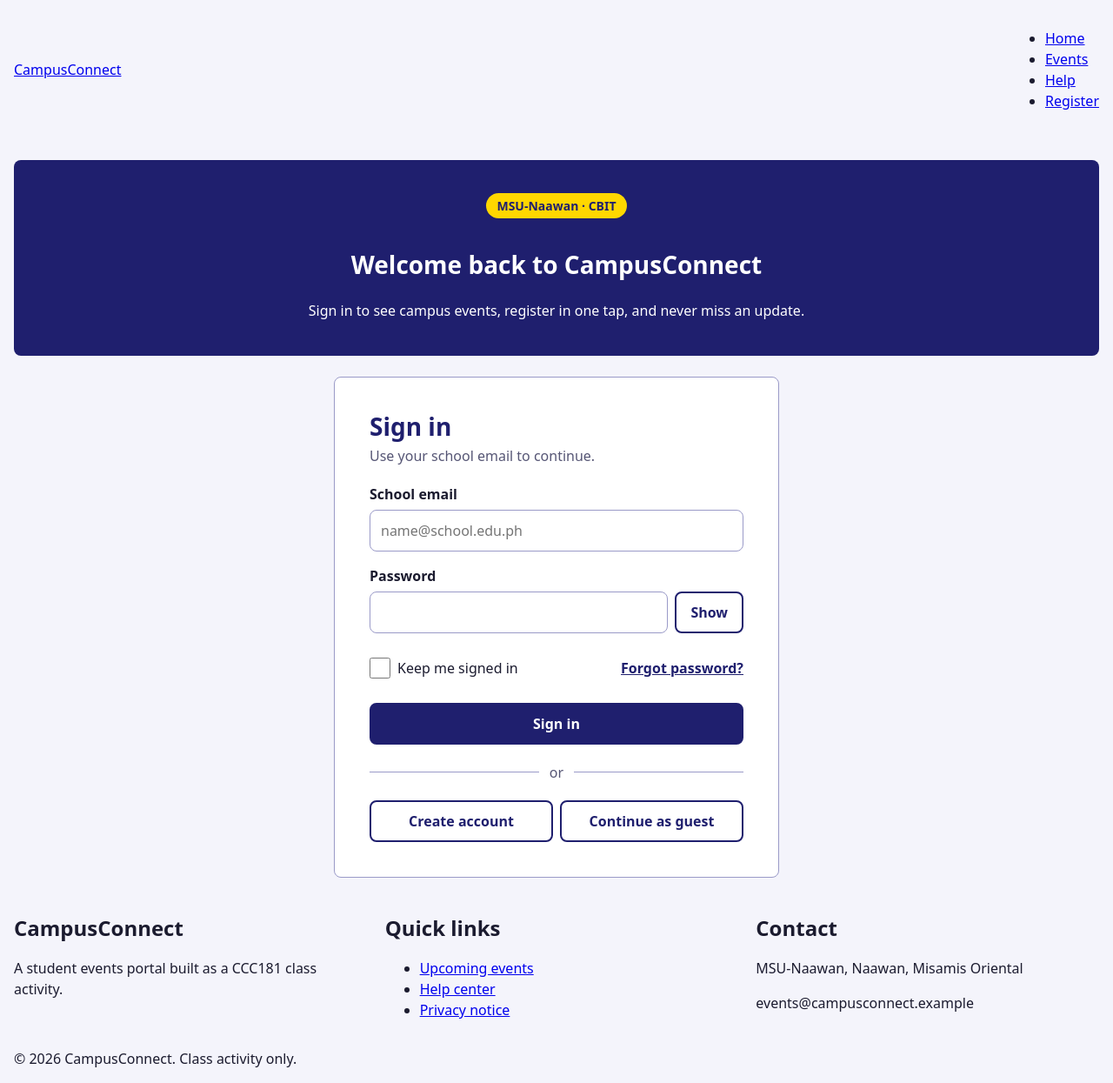
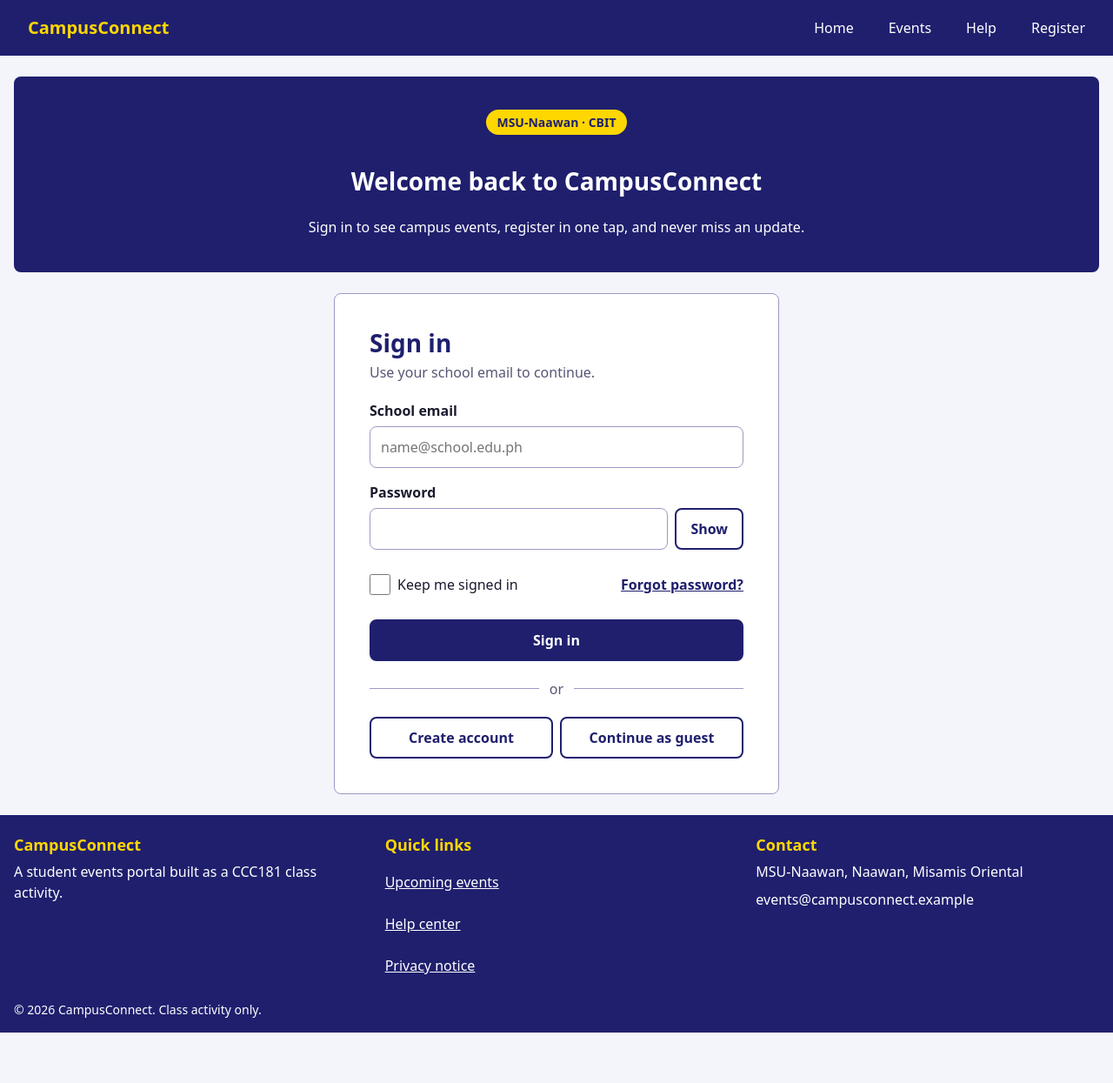
Before and after one commit to alessandraantonio/ccc181-week10-group10, a React (Vite) app: page / in a window 1280 px wide. Shown: the whole page at 87% size. After the commit the page ends 1187 px from the top, so only its background shows below. Built offline with nearby package versions, Linux system fonts and the light colour scheme.

Commit message:
fix: nav.css uses the real class names (navbar__brand, nav-list, site-footer, footer-col)

```diff
--- a/src/styles/nav.css
+++ b/src/styles/nav.css
@@ -1,118 +1,146 @@
-/* =================================
-   NAVIGATION - MOBILE FIRST
-================================= */
+/* =======================================================================
+   MEMBER 2  |  nav.css  |  Navigation bar (Flexbox) + footer (CSS Grid)
+   Branch: feature/nav-patagoc
+   Mobile-first: phone styles first (no media query), then min-width only.
+   Side padding and max-width come from .container (base.css).
+   ======================================================================= */
+
+
+/* ---- 1. PHONE (no media query) --------------------------------------- */
+
+/* NAVBAR (Flexbox, a column on phones) */
+.site-header {
+  background: var(--navy);
+  color: #fff;
+}
 
 .navbar {
   display: flex;
   flex-direction: column;
-    align-items: center;
-    gap: 1rem;
-    width: 100%;
-    padding: 1rem;
+  padding-block: 0.5rem;
 }
 
-.navbar-brand {
-    font-size: 1.5rem;
-    font-weight: bold;
-    text-align: center;
+.navbar__brand {
+  display: flex;
+  align-items: center;
+  min-height: 48px;
+  padding-inline: 1rem;
+  font-size: 1.25rem;
+  font-weight: 700;
+  color: var(--gold);
+  text-decoration: none;
 }
 
-.nav-links {
+.nav-list {
   display: flex;
   flex-direction: column;
-    width: 100%;
-    gap: 0.5rem;
+  list-style: none;
+  margin: 0;
+  padding: 0;
 }
 
-.nav-links a {
+.nav-list a {
   display: flex;
   align-items: center;
-    justify-content: center;
   min-height: 48px;
-    width: 100%;
+  padding-inline: 1rem;
+  color: #fff;
   text-decoration: none;
-    padding: 0.75rem;
-    border-radius: 0.5rem;
-    transition: background-color 0.2s ease;
+  border-radius: var(--radius);
 }
 
-.nav-links a:hover,
-.nav-links a:focus-visible {
-    background-color: var(--light-blue);
-    outline: 2px solid var(--navy);
-    outline-offset: 2px;
+/* Hover is never alone: keyboard focus gets the same treatment */
+.nav-list a:hover,
+.nav-list a:focus-visible {
+  background: var(--navy-hover);
+  outline: 2px solid var(--gold);
 }
 
+.navbar__brand:focus-visible {
+  outline: 2px solid var(--gold);
+  border-radius: var(--radius);
+}
 
-/* =================================
-   FOOTER - MOBILE FIRST
-================================= */
-
-.footer {
-    width: 100%;
-    padding: 2rem 1rem;
+/* FOOTER (Grid, one column on phones) */
+.site-footer {
+  background: var(--navy);
+  color: #fff;
+  padding: 1.5rem 0 1rem;
 }
 
 .footer-grid {
   display: grid;
   grid-template-columns: 1fr;
-    gap: 1.5rem;
+  gap: 1.25rem;
 }
 
-.footer-column {
-    display: flex;
-    flex-direction: column;
-    gap: 0.5rem;
+.footer-col p {
+  margin: 0 0 0.5rem;
+  overflow-wrap: anywhere;
 }
 
-.footer a {
-    text-decoration: none;
+.footer-title {
+  margin: 0 0 0.5rem;
+  font-size: 1.125rem;
+  color: var(--gold);
 }
 
-.footer a:hover,
-.footer a:focus-visible {
-    text-decoration: underline;
+.footer-links {
+  list-style: none;
+  margin: 0;
+  padding: 0;
+}
+
+.footer-links a {
+  display: flex;
+  align-items: center;
+  min-height: 48px;
+  color: #fff;
+}
+
+.footer-links a:hover,
+.footer-links a:focus-visible {
+  color: var(--gold);
+}
+
+.footer-links a:focus-visible {
+  outline: 2px solid var(--gold);
+  outline-offset: 2px;
+}
+
+.footer-copy {
+  margin-top: 1rem;
+  margin-bottom: 0;
+  font-size: 0.875rem;
 }
 
 
-/* =================================
-   TABLET - 768px
-================================= */
-
+/* ---- 2. 768px and up (tablets) --------------------------------------- */
 @media (min-width: 768px) {
-
+  /* Brand LEFT, links RIGHT, links in ONE row */
   .navbar {
     flex-direction: row;
     justify-content: space-between;
+    align-items: center;
   }
 
-    .navbar-brand {
-        text-align: left;
+  .nav-list {
+    flex-direction: row;
+    gap: 0.5rem;
   }
-
-    .nav-links {
-        flex-direction: row;
-        justify-content: flex-end;
-        width: auto;
-    }
-
-    .nav-links a {
-        width: auto;
-        padding: 0.75rem 1rem;
-    }
-
 }
 
 
-/* =================================
-   DESKTOP - 1024px
-================================= */
-
+/* ---- 3. 1024px and up (laptops) -------------------------------------- */
 @media (min-width: 1024px) {
-
+  /* Footer: three equal columns */
   .footer-grid {
     grid-template-columns: repeat(3, 1fr);
     gap: 2rem;
   }
+}
 
-}
+
+/* ---- 4. 1280px and up ------------------------------------------------
+   Nothing new here: .container (base.css) keeps the content centered.
+   -------------------------------------------------------------------- */
```
Lines whose indentation alone changed are shown as unchanged.
